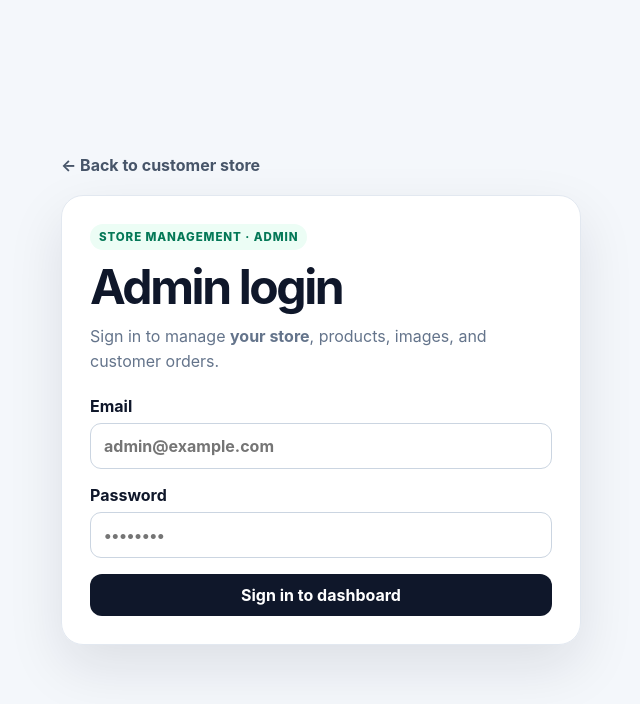
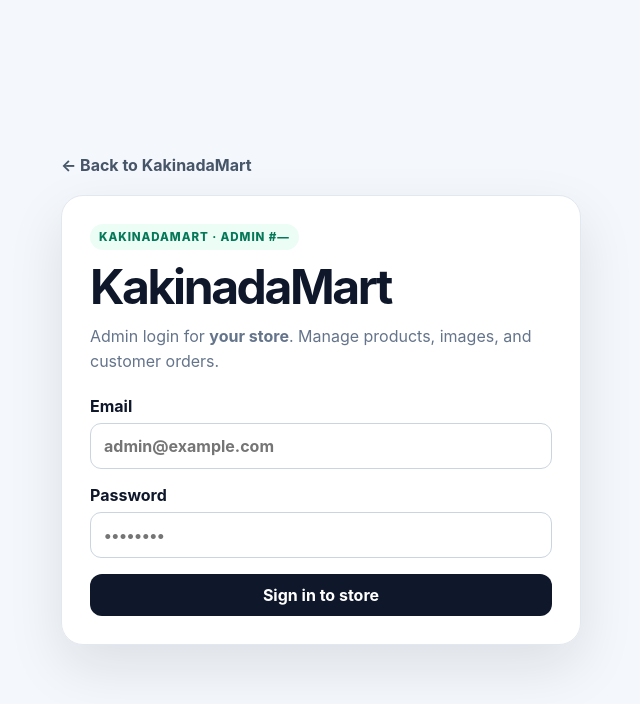
Before and after one commit to Kadasatish/KakinadaMartSaaS, a React (Vite) app: page /admin/1/login in a window 1280 px wide. Shown: the top 704 px of the page, without its empty margins (319-959 px from the left). Built offline with nearby package versions, Linux system fonts and the light colour scheme; no server answers.

Commit message:
feat: show store identity on admin login

```diff
--- a/src/admin/AdminLogin.jsx
+++ b/src/admin/AdminLogin.jsx
@@ -2,13 +2,13 @@ import { signInWithEmailAndPassword } from 'firebase/auth'
 import { useState } from 'react'
 import { Link, useNavigate, useParams } from 'react-router-dom'
 import { auth } from '../firebase'
-import { getAdminIdentityBySlug } from '../tenant'
+import { getAdminIdentity, getAdminIdentityBySlug, PLATFORM_NAME } from '../tenant'
 
 export default function AdminLogin() {
   const navigate = useNavigate()
   const { adminSlug } = useParams()
   const tenantId = getAdminIdentityBySlug(adminSlug)
-  const identity = tenantId ? { slug: adminSlug, name: `${tenantId === 'kakinadamart' ? 'KakinadaMart' : 'Client 2'} Admin` } : null
+  const identity = tenantId ? getAdminIdentity(tenantId) : null
   const [email, setEmail] = useState('')
   const [password, setPassword] = useState('')
   const [error, setError] = useState('')
@@ -40,15 +40,15 @@ export default function AdminLogin() {
   return (
     <main className="container auth-page">
       <section className="auth-shell">
-        <Link className="auth-back" to={`/store/${tenantId || 'kakinadamart'}`}>← Back to customer store</Link>
+        <Link className="auth-back" to={`/store/${tenantId || 'kakinadamart'}`}>← Back to {PLATFORM_NAME}</Link>
         <div className="auth-card">
-          <span className="auth-badge">Store management · {identity?.name || 'Admin'}</span>
-          <h1>Admin login</h1>
-          <p>Sign in to manage <strong>{tenantId || 'your store'}</strong>, products, images, and customer orders.</p>
+          <span className="auth-badge">{PLATFORM_NAME} · Admin #{identity?.number || '—'}</span>
+          <h1>{identity?.storeName || PLATFORM_NAME}</h1>
+          <p>Admin login for <strong>{identity?.storeName || 'your store'}</strong>. Manage products, images, and customer orders.</p>
           <form className="form-card" onSubmit={submit}>
             <label>Email<input autoComplete="email" type="email" required value={email} onChange={(e) => setEmail(e.target.value)} placeholder="admin@example.com" /></label>
             <label>Password<input autoComplete="current-password" type="password" required value={password} onChange={(e) => setPassword(e.target.value)} placeholder="••••••••" /></label>
-            <button type="submit" disabled={busy}>{busy ? 'Signing in…' : 'Sign in to dashboard'}</button>
+            <button type="submit" disabled={busy}>{busy ? 'Signing in…' : `Sign in to ${identity?.storeName || 'store'}`}</button>
             {error && <p className="error">{error}</p>}
           </form>
         </div>
```
